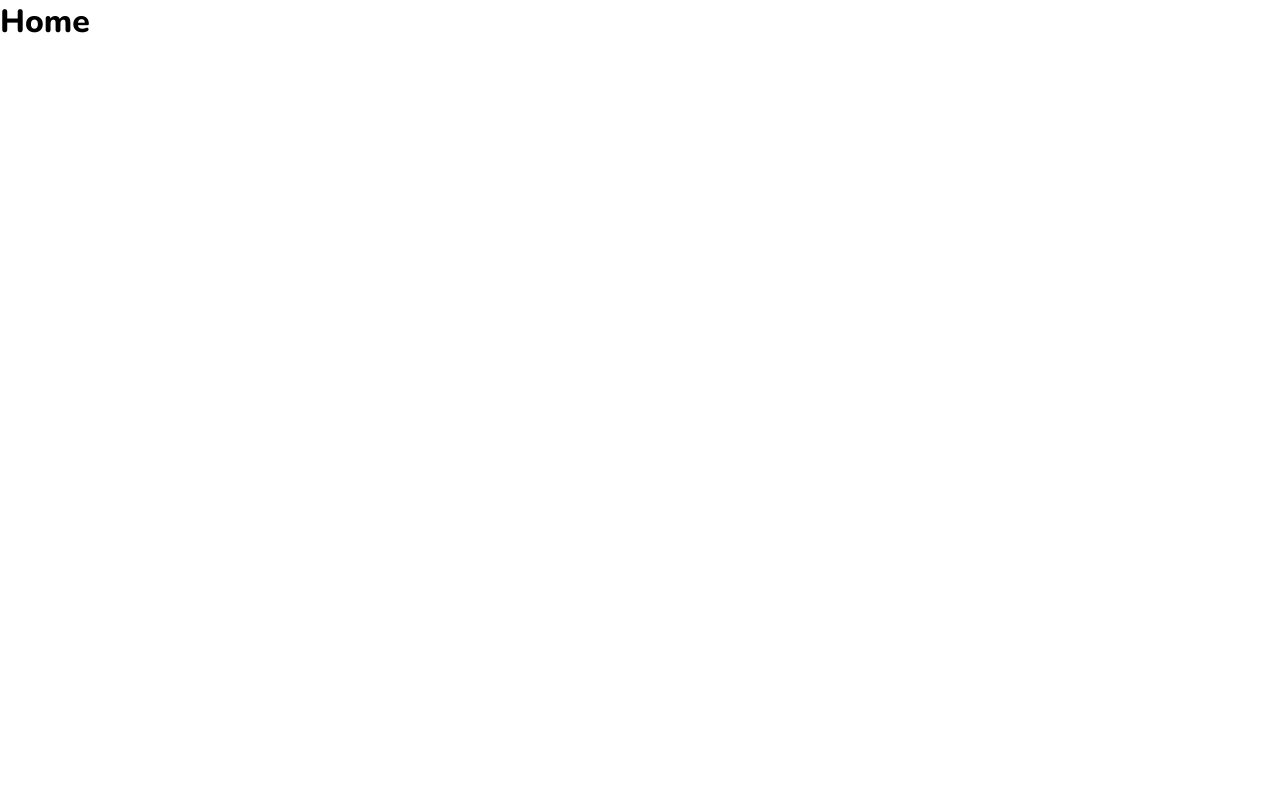
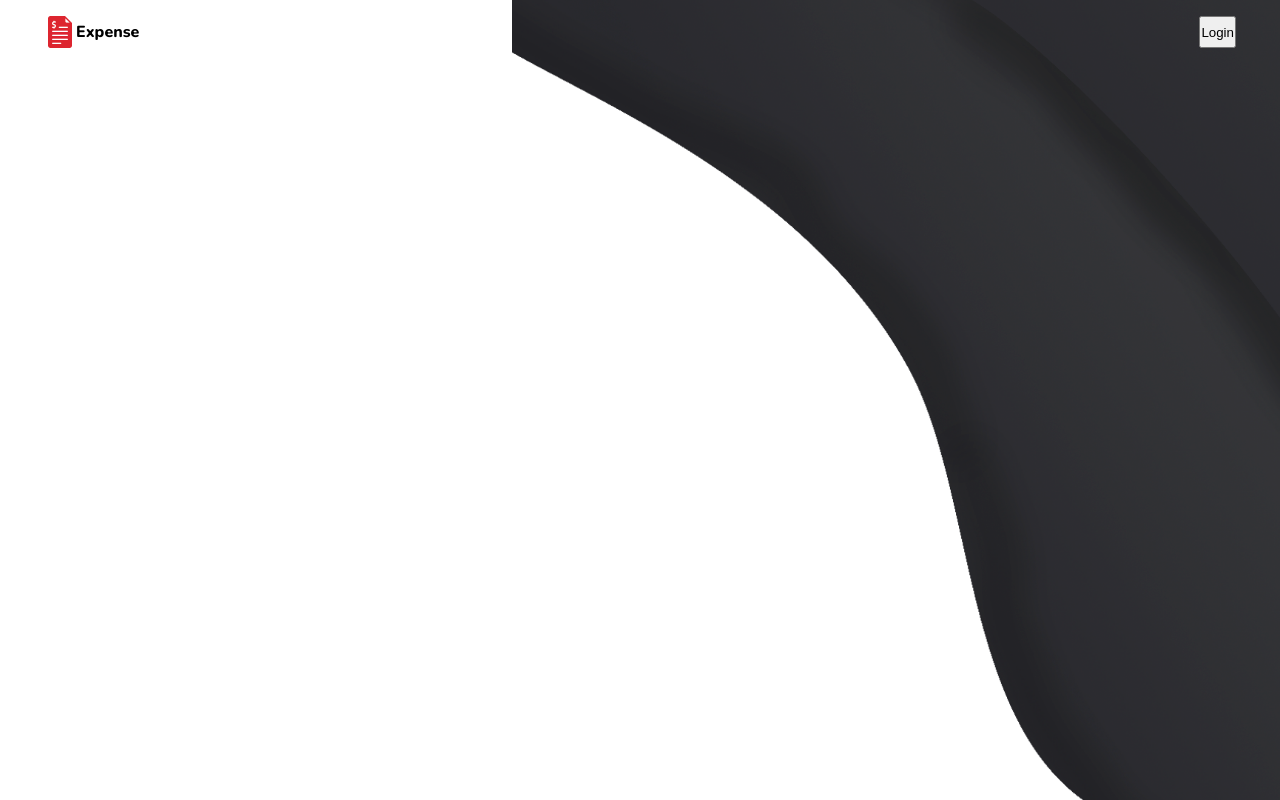
Before and after one commit to gunners-pro/aconta, a React (Create React App) app: page / in a window 1280 px wide. Built offline with nearby package versions, Linux system fonts and the light colour scheme.

Commit message:
Config/Rotas/Home: Feito algumas alterações simples nestes componentes.

```diff
--- a/public/index.html
+++ b/public/index.html
@@ -9,7 +9,7 @@
   <link rel="preconnect" href="https://fonts.gstatic.com">
   <link href="https://fonts.googleapis.com/css2?family=Nunito:wght@200;400;800&display=swap" rel="stylesheet">
 
-  <title>Aconta App</title>
+  <title>Aconta</title>
 </head>
 
 <body>
--- a/src/App.js
+++ b/src/App.js
@@ -1,7 +1,13 @@
 import Routes from './routes/Routes';
+import Global from './styles/global';
 
 function App() {
-  return <Routes />;
+  return (
+    <>
+      <Global />
+      <Routes />
+    </>
+  );
 }
 
 export default App;
--- a/src/Pages/Home/index.jsx
+++ b/src/Pages/Home/index.jsx
@@ -1,7 +1,25 @@
 import React from 'react';
 
+import { Container, Content, Header } from './styles';
+
+import bg from '../../assets/background.png';
+import logoInvoice from '../../assets/invoice-logo.png';
+
 function Home() {
-  return <h1>Home</h1>;
+  return (
+    <Container>
+      <img src={bg} alt="plano de fundo" />
+      <Content>
+        <Header>
+          <div>
+            <img src={logoInvoice} alt="plano de fundo" />
+            <h4>Expense</h4>
+          </div>
+          <button type="button">Login</button>
+        </Header>
+      </Content>
+    </Container>
+  );
 }
 
 export default Home;
--- /dev/null
+++ b/src/Pages/Home/styles.js
@@ -0,0 +1,41 @@
+import styled from 'styled-components';
+
+export const Container = styled.main`
+  width: 100%;
+  height: 100%;
+  position: relative;
+  display: flex;
+  justify-content: center;
+
+  > img {
+    width: 60%;
+    height: 100%;
+    object-fit: cover;
+    position: absolute;
+    right: 0;
+    top: 0;
+    z-index: -1;
+  }
+`;
+
+export const Content = styled.div`
+  width: 100%;
+  height: 100%;
+  max-width: 1192px;
+`;
+
+export const Header = styled.header`
+  display: flex;
+  justify-content: space-between;
+  margin-top: 1rem;
+
+  > div {
+    display: flex;
+    align-items: center;
+  }
+
+  > div > img {
+    width: 2rem;
+    height: 2rem;
+  }
+`;
--- a/src/index.js
+++ b/src/index.js
@@ -1,12 +1,10 @@
 import React from 'react';
 import ReactDOM from 'react-dom';
 import App from './App';
-import Global from './styles/global';
 
 ReactDOM.render(
   <React.StrictMode>
     <App />
-    <Global />
   </React.StrictMode>,
   document.getElementById('root'),
 );
```
Also changed, not shown: src/assets/background.png (added).
